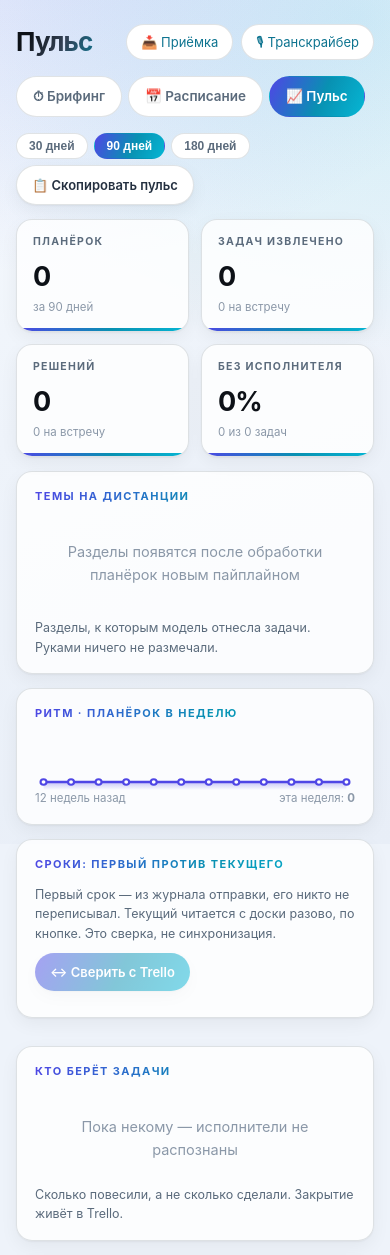
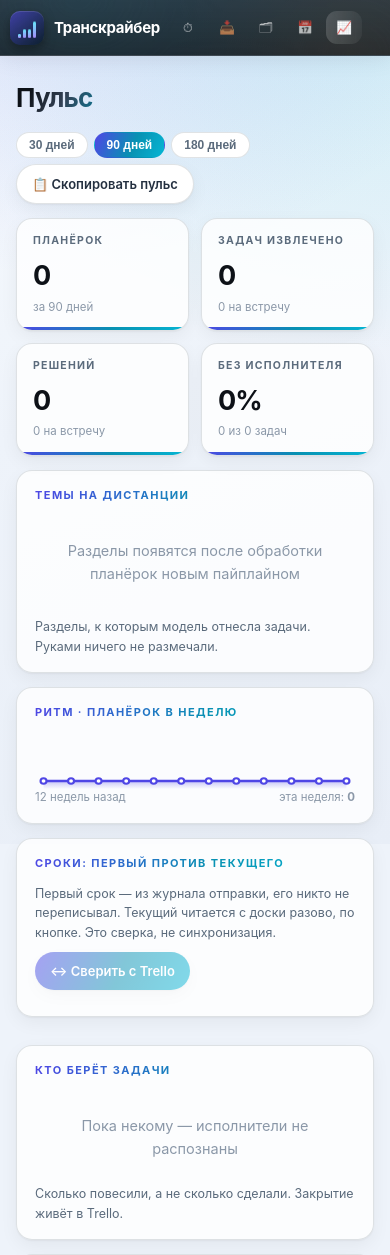
Before and after one commit to levcenkod/meeting-transcriber, a Flask app: page /pulse in a window 390 px wide. Shown: the top 1255 px of the page. Run offline with Flask 3, Linux system fonts and the light colour scheme; data that the repository does not hold is empty; parts of the project's set-up code (start-up, migrations or seed data) failed here and were passed over.

Commit message:
Unify UI shell per transcriber-v3 mockup: dark sidebar on every page
Shared sidebar (equalizer mark, glass dark panel, gradient active pill,
inbox pending badge, mobile top-bar mode) as a Jinja include + static
app.css. Dashboard drops its own tab row in favor of the sidebar; the
schedule->brief handoff moved to sessionStorage since navigation is now
real page loads. Main page keeps its uploader untouched, only wrapped
into the shell. Verified live at 8081 on desktop and mobile viewports.

Co-Authored-By: Claude Fable 5 <noreply@anthropic.com>

```diff
--- a/app.py
+++ b/app.py
@@ -747,7 +747,7 @@ def _pipeline(job_id: str, source_path: Path, source_kind: str, stem: str,
 
 @app.route("/")
 def index():
-    return render_template("index.html")
+    return render_template("index.html", active="meetings")
 
 
 @app.route("/settings")
@@ -1303,7 +1303,7 @@ def _meeting_row(meeting_id: int) -> dict | None:
 
 @app.route("/inbox")
 def inbox_page():
-    return render_template("inbox.html")
+    return render_template("inbox.html", active="inbox")
 
 
 @app.route("/api/people", methods=["GET", "POST"])
@@ -1615,7 +1615,9 @@ def _brief_extras(m: dict) -> dict:
 @app.route("/schedule")
 @app.route("/pulse")
 def dashboard_page():
-    return render_template("dashboard.html")
+    tab = request.path.strip("/")
+    return render_template("dashboard.html",
+                           active=tab if tab in ("brief", "schedule", "pulse") else "pulse")
 
 
 @app.route("/api/schedule")
--- /dev/null
+++ b/static/app.css
@@ -0,0 +1,91 @@
+/* app.css — общий каркас интерфейса по макету transcriber-v3.html:
+   тёмный стеклянный сайдбар, эквалайзер-марка, единая навигация.
+   Подключается ПОСЛЕ собственных стилей страницы; трогает только
+   сайдбар и отступ контента (body.with-shell), ничего внутри страниц. */
+
+:root{
+  --sh-sidew:210px;
+  --sh-grad:linear-gradient(115deg,#4f46e5,#0891b2 55%,#06b6d4);
+}
+
+body.with-shell{margin:0}
+body.with-shell>header,
+body.with-shell>main,
+body.with-shell>.wrap{margin-left:var(--sh-sidew)}
+@media(max-width:720px){
+  body.with-shell>header,
+  body.with-shell>main,
+  body.with-shell>.wrap{margin-left:0}
+  body.with-shell{padding-top:56px}
+}
+
+/* ── сайдбар ── */
+.shell-side{position:fixed;left:0;top:0;bottom:0;width:var(--sh-sidew);z-index:80;
+  display:flex;flex-direction:column;padding:16px 11px;overflow:hidden;
+  background:linear-gradient(180deg,rgba(17,26,35,.86),rgba(13,17,23,.9));
+  backdrop-filter:saturate(160%) blur(18px);-webkit-backdrop-filter:saturate(160%) blur(18px);
+  border-right:1px solid rgba(255,255,255,.09);
+  box-shadow:1px 0 24px rgba(13,17,23,.10)}
+.shell-side:before{content:"";position:absolute;inset:0;pointer-events:none;opacity:.35;
+  background:radial-gradient(400px 300px at 20% 0%,rgba(15,107,125,.5),transparent 65%),
+             radial-gradient(300px 260px at 90% 100%,rgba(138,109,59,.35),transparent 60%)}
+.shell-side>*{position:relative}
+
+.shell-brand{display:flex;align-items:center;gap:10px;padding:4px 6px 16px;
+  text-decoration:none;border:0;background:none}
+.shell-mark{width:34px;height:34px;flex:0 0 34px;border-radius:10px;
+  background:linear-gradient(140deg,rgba(79,70,229,.6),rgba(10,30,45,.92));
+  display:flex;align-items:flex-end;justify-content:center;gap:2px;padding:7px 6px;
+  box-shadow:0 4px 12px rgba(0,0,0,.35),inset 0 1px 0 rgba(255,255,255,.12)}
+.shell-mark i{width:3px;border-radius:2px;
+  background:linear-gradient(180deg,#67e8f9,#a78bfa);
+  animation:sh-eq 1.1s ease-in-out infinite;transform-origin:bottom}
+.shell-mark i:nth-child(1){height:40%;animation-delay:0s}
+.shell-mark i:nth-child(2){height:75%;animation-delay:.15s}
+.shell-mark i:nth-child(3){height:55%;animation-delay:.3s}
+.shell-mark i:nth-child(4){height:85%;animation-delay:.45s}
+@keyframes sh-eq{0%,100%{transform:scaleY(.5)}50%{transform:scaleY(1)}}
+@media(prefers-reduced-motion:reduce){.shell-mark i{animation:none}}
+.shell-bname{color:#fff;font-weight:700;font-size:15px;letter-spacing:-.02em;line-height:1.2}
+.shell-bname small{display:block;color:rgba(255,255,255,.5);font-weight:500;
+  font-size:10.5px;letter-spacing:.06em}
+
+.shell-nav{display:flex;flex-direction:column;gap:3px}
+.shell-nav a{display:flex;align-items:center;gap:10px;padding:9px 11px;
+  border-radius:11px;color:rgba(255,255,255,.68);font-size:13.5px;
+  text-decoration:none;position:relative;white-space:nowrap;transition:.15s}
+.shell-nav a:hover{background:rgba(255,255,255,.07);color:#fff}
+.shell-nav a[aria-current="page"]{color:#fff;font-weight:600;
+  background:linear-gradient(90deg,rgba(255,255,255,.16),rgba(255,255,255,.05))}
+.shell-nav a[aria-current="page"]:before{content:"";position:absolute;left:-11px;
+  width:3px;height:20px;border-radius:0 3px 3px 0;
+  background:linear-gradient(180deg,#06b6d4,#7c3aed)}
+.shell-nav .ic{width:18px;text-align:center;flex:0 0 18px}
+.shell-cnt{margin-left:auto;background:rgba(225,29,72,.9);color:#fff;
+  font-size:10.5px;font-weight:700;padding:1px 6px;border-radius:9px;
+  font-variant-numeric:tabular-nums}
+.shell-cnt:empty{display:none}
+
+.shell-foot{margin-top:auto;display:flex;flex-direction:column;gap:6px;padding:0 6px}
+.shell-foot a{color:rgba(255,255,255,.55);font-size:12px;text-decoration:none;
+  padding:7px 6px;border-radius:9px}
+.shell-foot a:hover{background:rgba(255,255,255,.07);color:#fff}
+
+/* фиксированные элементы страниц не должны заезжать под сайдбар */
+body.with-shell #player-bar{left:var(--sh-sidew)}
+@media(max-width:720px){body.with-shell #player-bar{left:0}}
+
+/* ── мобильный: сайдбар складывается в верхнюю панель ── */
+@media(max-width:720px){
+  .shell-side{right:0;bottom:auto;width:auto;height:56px;flex-direction:row;
+    align-items:center;padding:8px 10px;gap:10px;
+    border-right:0;border-bottom:1px solid rgba(255,255,255,.09)}
+  .shell-brand{padding:0}
+  .shell-bname small{display:none}
+  .shell-nav{flex-direction:row;overflow-x:auto;scrollbar-width:none}
+  .shell-nav::-webkit-scrollbar{display:none}
+  .shell-nav a{padding:7px 9px;font-size:12.5px}
+  .shell-nav a[aria-current="page"]:before{display:none}
+  .shell-nav .btext{display:none}
+  .shell-foot{display:none}
+}
--- /dev/null
+++ b/templates/_nav.html
@@ -0,0 +1,29 @@
+<!-- Общий сайдбар (макет transcriber-v3.html).
+     Роут передаёт active: brief / inbox / meetings / schedule / pulse -->
+<aside class="shell-side">
+  <a class="shell-brand" href="/">
+    <span class="shell-mark"><i></i><i></i><i></i><i></i></span>
+    <span class="shell-bname">Транскрайбер<small>ВАШИ ПЛАНЁРКИ</small></span>
+  </a>
+  <nav class="shell-nav">
+    <a href="/brief"    {% if active == 'brief'    %}aria-current="page"{% endif %}><span class="ic">⏱</span><span class="btext">Брифинг</span></a>
+    <a href="/inbox"    {% if active == 'inbox'    %}aria-current="page"{% endif %}><span class="ic">📥</span><span class="btext">Приёмка</span><span class="shell-cnt" id="shell-inbox-cnt"></span></a>
+    <a href="/"         {% if active == 'meetings' %}aria-current="page"{% endif %}><span class="ic">🗂</span><span class="btext">Встречи</span></a>
+    <a href="/schedule" {% if active == 'schedule' %}aria-current="page"{% endif %}><span class="ic">📅</span><span class="btext">Расписание</span></a>
+    <a href="/pulse"    {% if active == 'pulse'    %}aria-current="page"{% endif %}><span class="ic">📈</span><span class="btext">Пульс</span></a>
+  </nav>
+  <div class="shell-foot">
+    <a href="/settings">⚙ Настройки</a>
+  </div>
+</aside>
+<script>
+(function(){
+  try{
+    fetch('/api/inbox').then(r=>r.json()).then(j=>{
+      var n=(j.meetings||[]).reduce(function(s,m){return s+(m.n_pending||0)},0);
+      var el=document.getElementById('shell-inbox-cnt');
+      if(el&&n>0)el.textContent=n>99?'99+':String(n);
+    }).catch(function(){});
+  }catch(e){}
+})();
+</script>
--- a/templates/dashboard.html
+++ b/templates/dashboard.html
@@ -95,17 +95,14 @@ table.cmp td,table.cmp th{padding:7px 8px;border-bottom:1px solid var(--hair);te
 table.cmp th{font-size:10.5px;text-transform:uppercase;letter-spacing:.1em;color:var(--muted)}
 .wrap-x{overflow-x:auto}
 </style>
+<link rel="stylesheet" href="/static/app.css">
 </head>
-<body>
+<body class="with-shell">
+{% include "_nav.html" %}
 <div class="wrap">
   <div class="top">
     <h1 id="page-title">Пульс</h1>
-    <div class="links">
-      <a href="/inbox">📥 Приёмка</a>
-      <a href="/">🎙 Транскрайбер</a>
-    </div>
   </div>
-  <div class="tabs" id="tabs"></div>
   <div id="app"><div class="empty">Загружаю…</div></div>
 </div>
 <div class="toast" id="toast"></div>
@@ -121,18 +118,22 @@ const fd=s=>{if(!s)return '—';const d=new Date(s+'T00:00:00');
   return d.toLocaleDateString('ru-RU',{day:'numeric',month:'short'})};
 const mmss=t=>t==null?'':Math.floor(t/60)+':'+String(t%60).padStart(2,'0');
 
-const TABS=[{k:'brief',t:'⏱ Брифинг'},{k:'schedule',t:'📅 Расписание'},{k:'pulse',t:'📈 Пульс'}];
+const TABS=[{k:'brief',t:'Брифинг'},{k:'schedule',t:'Расписание'},{k:'pulse',t:'Пульс'}];
 let TAB=(location.pathname.replace('/','')||'pulse');
 if(!TABS.some(x=>x.k===TAB)) TAB='pulse';
 let briefCat=null, pulseDays=90;
 
 function renderTabs(){
-  $('tabs').innerHTML=TABS.map(x=>
-    `<button class="tab" aria-selected="${x.k===TAB}" onclick="go('${x.k}')">${x.t}</button>`).join('');
-  $('page-title').textContent=TABS.find(x=>x.k===TAB).t.replace(/^\S+\s/,'');
-  document.title=TABS.find(x=>x.k===TAB).t.replace(/^\S+\s/,'')+' — Транскрайбер';
+  const t=TABS.find(x=>x.k===TAB).t;
+  $('page-title').textContent=t;
+  document.title=t+' — Транскрайбер';
 }
-function go(tab){TAB=tab;history.replaceState(null,'','/'+tab);renderTabs();load()}
+/* Навигация — настоящими переходами, чтобы сайдбар подсвечивал верный пункт */
+function go(tab){location.href='/'+tab}
+function openBrief(cat){
+  try{sessionStorage.setItem('briefCat',cat)}catch(e){}
+  location.href='/brief';
+}
 
 async function load(){
   $('app').innerHTML='<div class="empty">Загружаю…</div>';
@@ -146,6 +147,9 @@ async function load(){
 /* ═══ БРИФИНГ ═══ */
 let BRIEF=null;
 async function loadBrief(){
+  if(!briefCat){
+    try{briefCat=sessionStorage.getItem('briefCat');sessionStorage.removeItem('briefCat')}catch(e){}
+  }
   const q=briefCat?('?category='+encodeURIComponent(briefCat)):'';
   const r=await fetch('/api/brief'+q); BRIEF=await r.json();
   if(!BRIEF.series||!BRIEF.series.length){
@@ -213,7 +217,7 @@ async function loadSchedule(){
       <div><b style="font-size:15px">${esc(s.series)}</b>
         <div class="muted" style="font-size:12.5px">${s.n} планёрок · ${s.per_week} в неделю ·
           последняя ${fd(s.last_date)} (${s.days_since} дн. назад)</div></div>
-      <button class="btn" onclick="briefCat='${esc(s.series)}';go('brief')">Брифинг →</button>
+      <button class="btn" onclick="openBrief('${esc(s.series)}')">Брифинг →</button>
     </div>
     <div class="chipbar" style="margin:10px 0 0">
       ${s.days_since>14?`<span class="chip r static">🔇 не собирались ${s.days_since} дн.</span>`
--- a/templates/inbox.html
+++ b/templates/inbox.html
@@ -93,14 +93,14 @@ body:before{content:"";position:fixed;inset:0;z-index:-1;background:
 select.inp{max-width:220px}
 input[type="date"].inp{max-width:160px}
 </style>
+<link rel="stylesheet" href="/static/app.css">
 </head>
-<body>
+<body class="with-shell">
+{% include "_nav.html" %}
 <div class="wrap">
   <div class="top">
     <h1>Приёмка</h1>
     <span class="sub" id="head-sub">задачи из планёрок → человек → Trello</span>
-    <a class="back" href="/pulse" style="margin-left:auto">📈 Пульс</a>
-    <a class="back" href="/" style="margin-left:0">← Транскрайбер</a>
   </div>
 
   <div class="tabs" id="tabs"></div>
```
Also changed, not shown: templates/index.html (+3 -7 lines).
